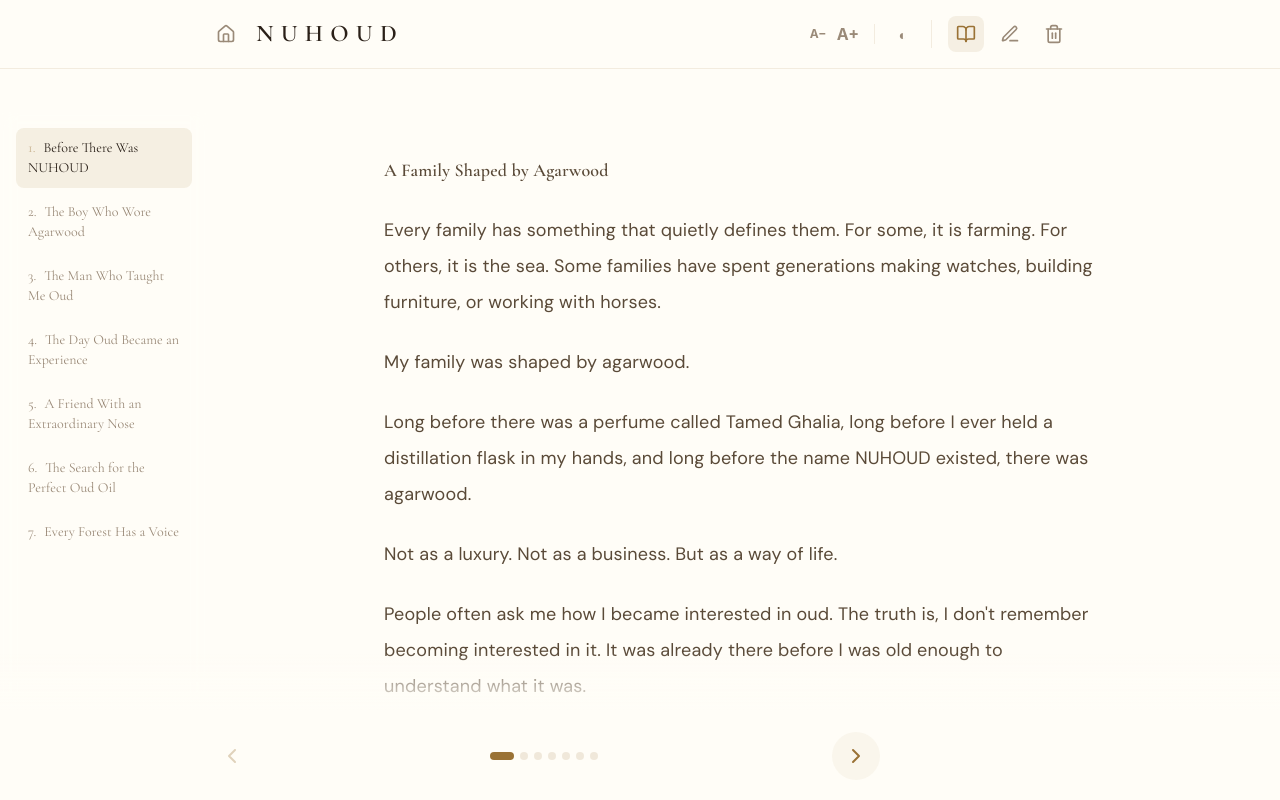
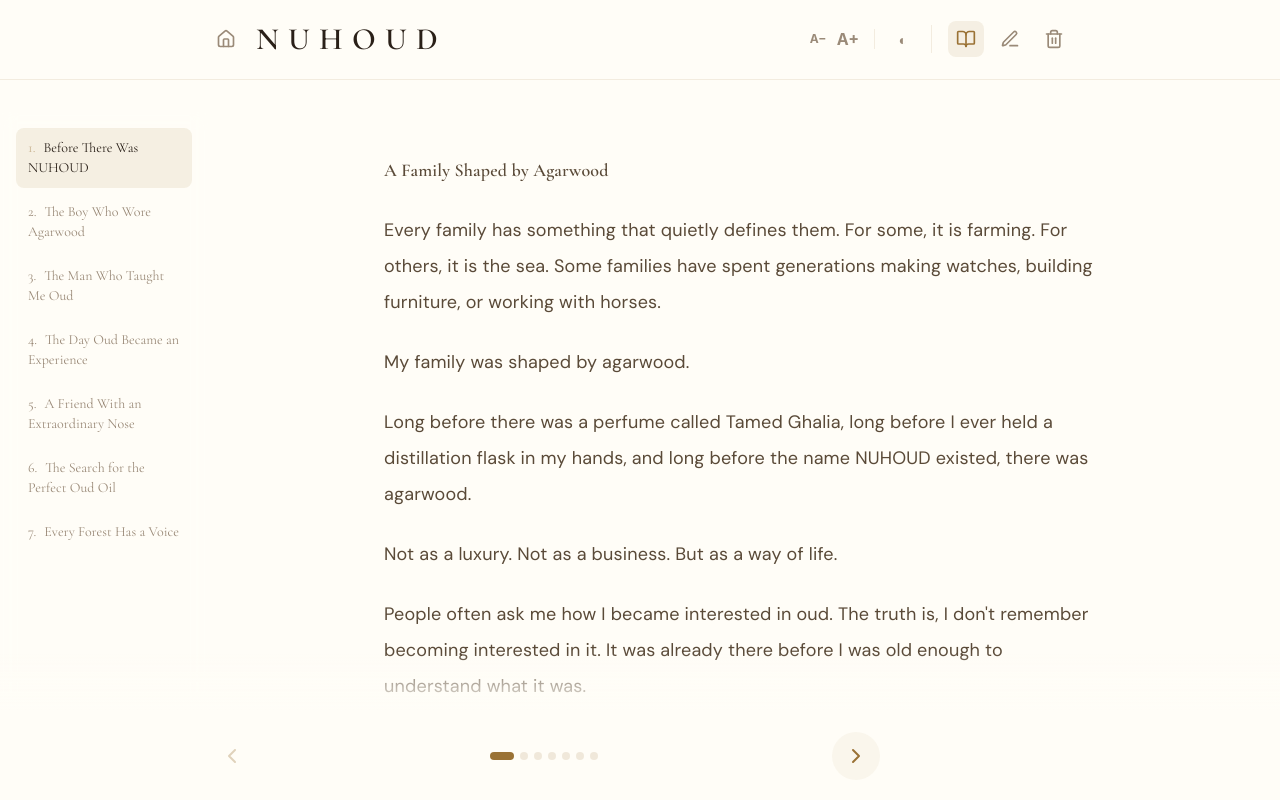
Before and after one commit to imrejaul007/bramble-perfumes, a React (Vite) app: page /story in a window 1280 px wide. Shown: the top 800 px of the page. Built offline with nearby package versions, Linux system fonts and the light colour scheme; a web font is replaced by a local one.

Commit message:
Increase NUHOUD title font size 30%

```diff
--- a/src/StoryPortal.jsx
+++ b/src/StoryPortal.jsx
@@ -1637,7 +1637,7 @@ export default function StoryPortal() {
                 <List size={20} />
               </button>
             )}
-            <h1 className="text-2xl font-light tracking-[0.3em]" style={{fontFamily:'Cormorant Garamond, serif', fontWeight:'600', color: headingColor}}>{story.title}</h1>
+            <h1 className="font-light tracking-[0.3em]" style={{fontFamily:'Cormorant Garamond, serif', fontWeight:'600', color: headingColor, fontSize:'31px'}}>{story.title}</h1>
           </div>
           <div className="flex items-center gap-2">
             <div className="sm:hidden flex items-center gap-1">
```
